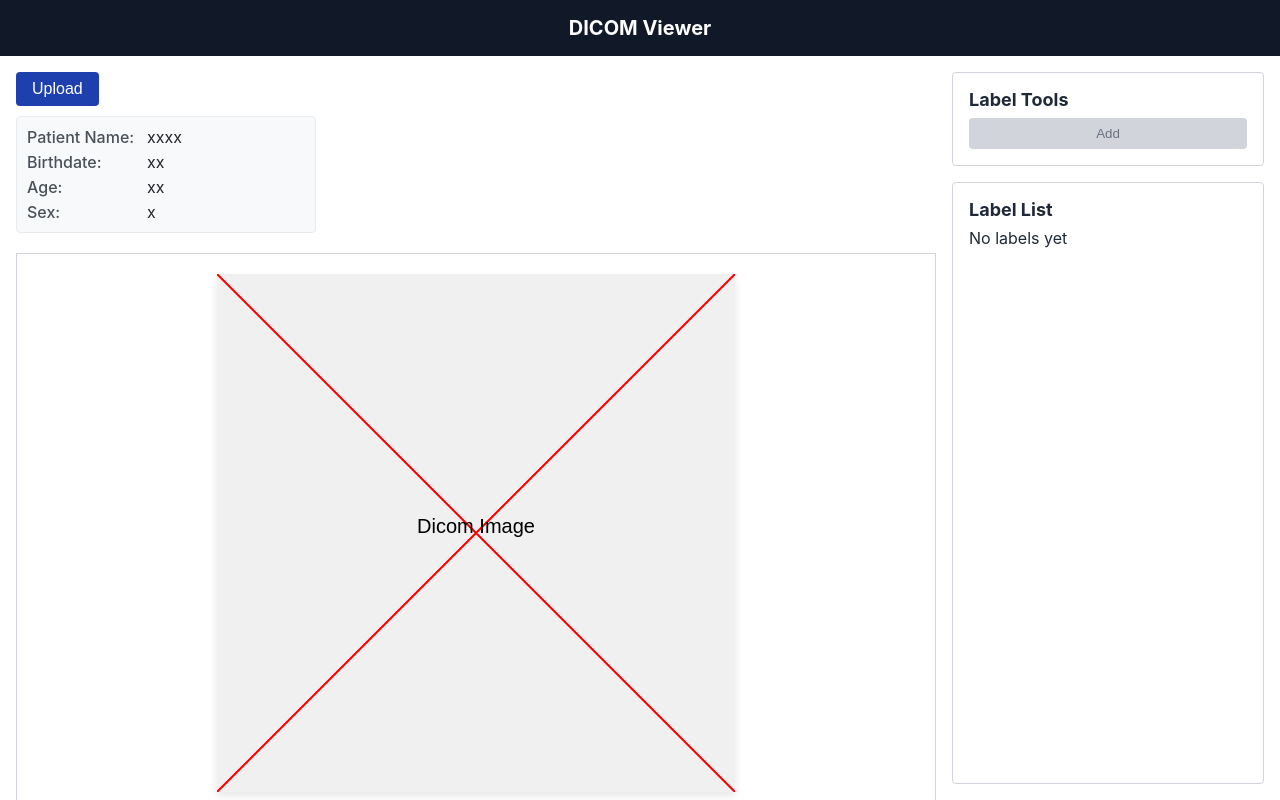
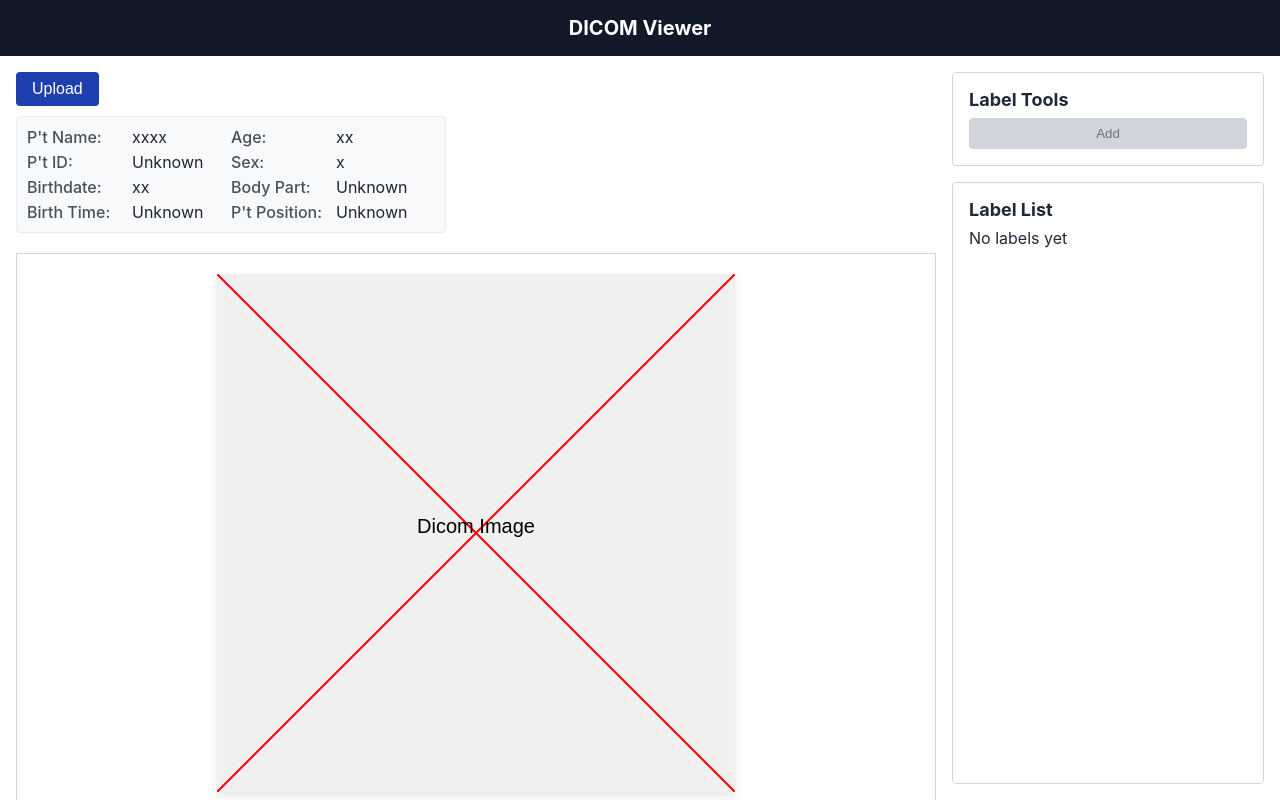
Before and after one commit to D1204416/DICOMViewer, a React (Vite) app: page / in a window 1280 px wide. Built offline with nearby package versions, Linux system fonts and the light colour scheme.

Commit message:
新增病患資訊

```diff
--- a/src/components/DicomUploader.jsx
+++ b/src/components/DicomUploader.jsx
@@ -32,9 +32,13 @@ const DicomUploader = ({ onDicomLoaded }) => {
             // 更新患者資訊
             const patientData = {
               patientName: dicomData.patientData.patientName,
+              patientId: dicomData.patientData.patientId,
               birthdate: formattedBirthdate,
+              birthTime: dicomData.patientData.birthTime,
               age: calculatedAge,
-              sex: dicomData.patientData.sex
+              sex: dicomData.patientData.sex,
+              bodyPartExamined: dicomData.patientData.bodyPartExamined,
+              patientPosition: dicomData.patientData.patientPosition,
             };
 
             console.log("Creating DICOM image...");
--- a/src/components/PatientInfo.jsx
+++ b/src/components/PatientInfo.jsx
@@ -4,14 +4,26 @@ import React from 'react';
 const PatientInfo = ({ data }) => {
   return (
     <div className="patient-info">
+
+      <div className="info-part info-part1">
         <div className="info-row">
-        <span className="info-label">Patient Name:</span>
+          <span className="info-label">P't Name:</span>
           <span className="info-value">{data.patientName}</span>
+        </div>
+        <div className="info-row">
+          <span className="info-label">P't ID:</span>
+          <span className="info-value">{data.patientId || 'Unknown'}</span>
         </div>
         <div className="info-row">
           <span className="info-label">Birthdate:</span>
           <span className="info-value">{data.birthdate}</span>
         </div>
+        <div className="info-row">
+          <span className="info-label">Birth Time:</span>
+          <span className="info-value">{data.birthTime || 'Unknown'}</span>
+        </div>
+      </div>
+      <div className="info-part info-part2">
         <div className="info-row">
           <span className="info-label">Age:</span>
           <span className="info-value">{data.age}</span>
@@ -20,6 +32,16 @@ const PatientInfo = ({ data }) => {
           <span className="info-label">Sex:</span>
           <span className="info-value">{data.sex}</span>
         </div>
+        <div className="info-row">
+          <span className="info-label">Body Part:</span>
+          <span className="info-value">{data.bodyPartExamined || 'Unknown'}</span>
+        </div>
+        <div className="info-row">
+          <span className="info-label">P't Position:</span>
+          <span className="info-value">{data.patientPosition || 'Unknown'}</span>
+        </div>
+      </div>
+
     </div>
   );
 };
--- a/src/styles/index.css
+++ b/src/styles/index.css
@@ -123,13 +123,18 @@ body {
 /* Patient Info styles */
 .patient-info {
   display: flex;
-  flex-direction: column;
+  flex-direction: row;
   padding: 10px;
   background-color: #f8f9fa;
   border-radius: 4px;
   border: 1px solid #e9ecef;
-  width: 300px;
+  width: 430px;
   margin-bottom: 10px;
+}
+
+.info-part{
+  flex: 1;
+  margin-right: 10px;
 }
 
 .info-row {
@@ -143,7 +148,7 @@ body {
 
 .info-label {
   font-weight: 500;
-  min-width: 120px;
+  min-width: 105px;
   color: #495057;
 }
 
--- a/src/utils/dicomHelper.js
+++ b/src/utils/dicomHelper.js
@@ -73,9 +73,17 @@ export const parseDicomFile = (arrayBuffer) => {
     // 解析患者信息 - 使用安全讀取函數
     const patientName = safeGetString(dataSet, 'x00100010', 'Unknown');
 
+    // 提取病患ID (0010,0020)
+    const patientId = safeGetString(dataSet, 'x00100020', 'Unknown');
+    console.log('原始病患ID:', patientId);
+
     // 提取出生日期 (0010,0030)
     let birthdate = safeGetString(dataSet, 'x00100030', 'Unknown');
     console.log('原始出生日期:', birthdate);
+
+    // 提取出生時間 (0010,0032)
+    const birthTime = safeGetString(dataSet, 'x00100032', 'Unknown');
+    console.log('原始出生時間:', birthTime);
 
     // 提取年齡 (0010,1010)
     let age = safeGetString(dataSet, 'x00101010', 'Unknown');
@@ -83,6 +91,15 @@ export const parseDicomFile = (arrayBuffer) => {
 
     // 提取性別 (0010,0040)
     const sex = safeGetString(dataSet, 'x00100040', 'Unknown');
+
+    // 提取檢查部位 (0018,0015)
+    const bodyPartExamined = safeGetString(dataSet, 'x00180015', 'Unknown');
+    console.log('原始部位:', bodyPartExamined);
+
+    // 提取病人位置 (0018,5100)
+    const patientPosition = safeGetString(dataSet, 'x00185100', 'Unknown');
+    console.log('原始病人位置:', patientPosition);
+
 
     // 如果在 DICOM 中找不到出生日期，但有年齡，嘗試從年齡推算大概的出生年份
     if (birthdate === 'Unknown' && age !== 'Unknown') {
@@ -146,9 +163,13 @@ export const parseDicomFile = (arrayBuffer) => {
 
     const patientData = {
       patientName,
+      patientId,
       birthdate,
+      birthTime,
       age,
-      sex
+      sex,
+      bodyPartExamined,
+      patientPosition
     };
 
     // 處理影像數據
```
Lines whose indentation alone changed are shown as unchanged.
